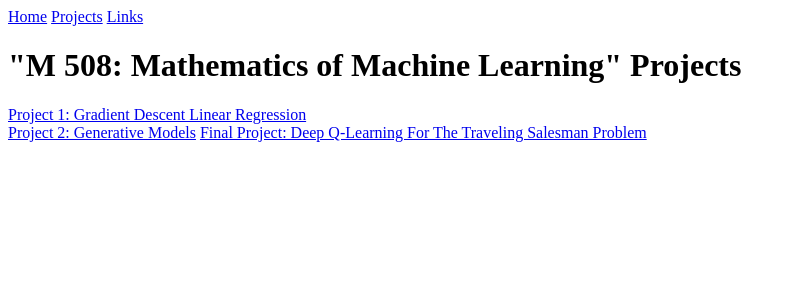
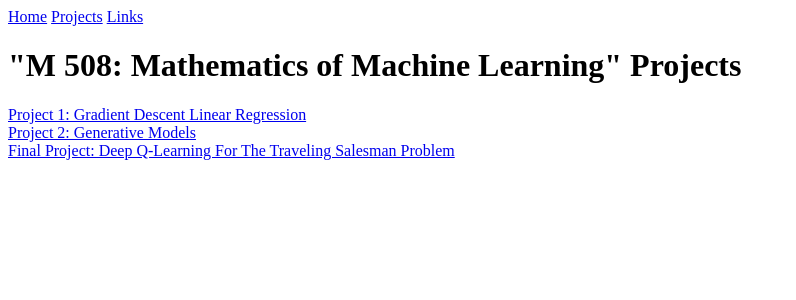
Before and after one commit to CategorIAN/categorian.github.io, a Jekyll site: the page built from projects/msu/m_508/m_508.md, in a window 1280 px wide. Shown: the top 300 px of the page, without its empty margins (0-796 px from the left). Built offline with Jekyll 4.4.1, drawn with Linux system fonts in a browser that asks for light colours.

Commit message:
Update m_508.md

```diff
--- a/projects/msu/m_508/m_508.md
+++ b/projects/msu/m_508/m_508.md
@@ -5,5 +5,5 @@ title: "M 508 Projects"
 <h1>"M 508: Mathematics of Machine Learning" Projects</h1>
 
 [Project 1: Gradient Descent Linear Regression](/linear_regression.md)\
-[Project 2: Generative Models](/generative_models.md)
+[Project 2: Generative Models](/generative_models.md)\
 [Final Project: Deep Q-Learning For The Traveling Salesman Problem](/q_learning_for_tsp.md)
```
